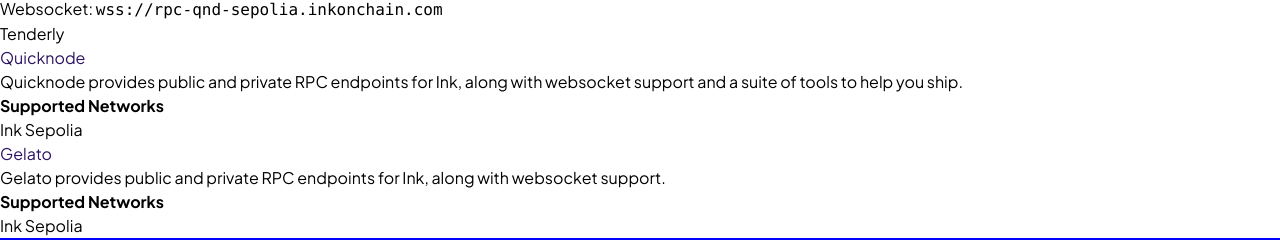
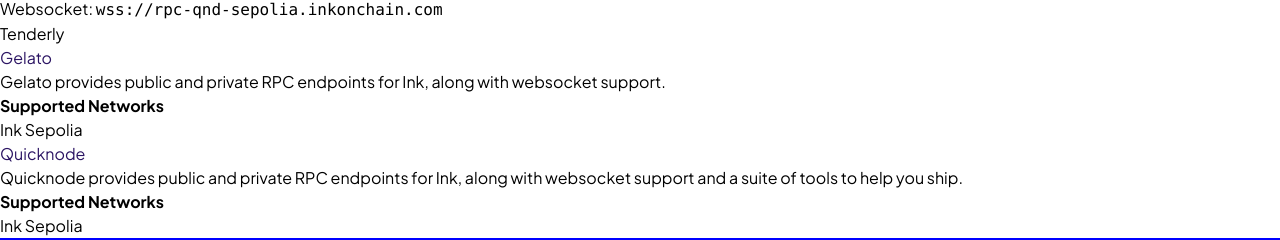
Before and after one commit to zhangling1989/docs-fork, a Next.js app: page /build/tools/rpcs in a window 1280 px wide. Shown: the part 198-438 px from the top of the page. Built offline with nearby package versions, Linux system fonts and the light colour scheme.

Commit message:
docs: move gelato up

```diff
--- a/src/pages/build/tools/rpcs.mdx
+++ b/src/pages/build/tools/rpcs.mdx
@@ -18,15 +18,17 @@ To access Ink Sepolia, feel free to use one of the public endpoints below:
 ###### Tenderly
     -
 
-## Quicknode
-Quicknode provides public and private RPC endpoints for Ink, along with websocket support and a suite of tools to help you ship.
-
-**Supported Networks**
-- Ink Sepolia
-
 
 ## Gelato
 Gelato provides public and private RPC endpoints for Ink, along with websocket support.
 
 **Supported Networks**
 - Ink Sepolia
+
+
+
+## Quicknode
+Quicknode provides public and private RPC endpoints for Ink, along with websocket support and a suite of tools to help you ship.
+
+**Supported Networks**
+- Ink Sepolia
```
